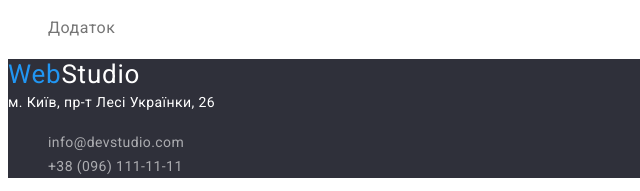
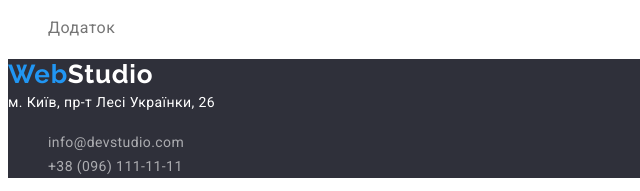
Before and after one commit to UA-DmitriyS/goit-markup-hw-02, a plain HTML site: page portfolio.html in a window 1280 px wide. Shown: the part 3949-4140 px from the top of the page, 0-640 px from the left. Drawn offline with Linux system fonts and the light colour scheme.

Commit message:
исправление ошибок второй раз

```diff
--- a/css/styles.css
+++ b/css/styles.css
@@ -19,6 +19,7 @@ body {
   color: var(--title-text-color);
   text-decoration: none;
 }
+
 .logo {
   color: var(--logo-text-color);
 }
@@ -89,6 +90,7 @@ body {
 }
 .btn-hero {
   font-family: inherit;
+  font-weight: 700;
   font-size: 16px;
   line-height: calc(30 / 16);
   cursor: pointer;
@@ -153,11 +155,15 @@ body {
   background-color: #2f303a;
 }
 .logo-ftr {
+  font-family: "Raleway";
+  font-style: normal;
+  font-weight: 700;
   font-size: 26px;
   line-height: calc(31 / 26);
   letter-spacing: 0.03em;
   color: var(--logo-text-color);
 }
+
 .logo-ftr-part {
   color: #ffffff;
 }
```
